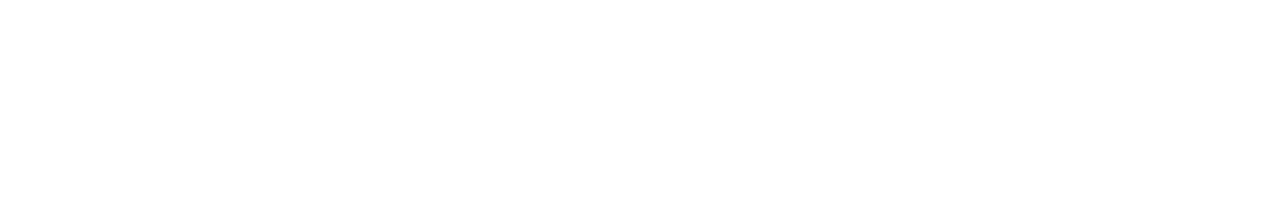
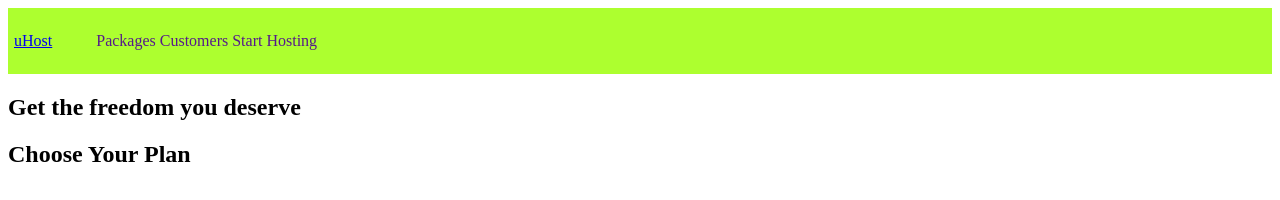
Before and after one commit to LucasDamascenoo/css-only, a plain HTML site: page css/basico/index.html in a window 1280 px wide. Drawn offline with Linux system fonts and the light colour scheme.

Commit message:
dia 05 to 100

```diff
--- a/css/basico/index.html
+++ b/css/basico/index.html
@@ -5,12 +5,41 @@
   <meta charset="UTF-8">
   <meta http-equiv="X-UA-Compatible" content="IE=edge">
   <meta name="viewport" content="width=device-width, initial-scale=1.0">
+  <link rel="stylesheet" href="style.css">
   <title>css-básico</title>
 </head>
 
 <body>
 
+  <header class="main-header">
+    <div>
+      <a href="index.html">uHost</a>
+    </div>
 
+    <nav class="main-nav">
+      <ul class="main-nav_items">
+        <li class="main-nav-item">
+          <a href="">Packages</a>
+        </li>
+        <li class="main-nav-item">
+          <a href="">Customers</a>
+        </li>
+        <li class="main-nav-item">
+          <a href="">Start Hosting</a>
+        </li>
+      </ul>
+    </nav>
+
+  </header>
+
+  <main>
+    <section class="product-overview">
+      <h1>Get the freedom you deserve</h1>
+    </section>
+    <section id="plans">
+      <h1 class="section-title">Choose Your Plan</h1>
+    </section>
+  </main>
 
 </body>
 
--- /dev/null
+++ b/css/basico/style.css
@@ -0,0 +1,26 @@
+* {
+  box-sizing: border-box;
+}
+
+.main-header {
+  background: greenyellow;
+  width: 100%;
+  padding: 8px 6px;
+}
+
+.main-header > div {
+  display: inline-block;
+}
+
+.main-nav {
+  display: inline-block;
+  text-align: ;
+}
+
+.main-nav-item a {
+  text-decoration: none;
+}
+
+.main-nav-item {
+  display: inline-block;
+}
```
Also changed, not shown: img/Captura de tela de 2022-11-20 10-57-38.png (added), img/Captura de tela de 2022-11-20 11-04-40.png (added), img/Captura de tela de 2022-11-20 11-08-52.png (added), img/Captura de tela de 2022-11-20 11-12-46.png (added), 1 other file.
